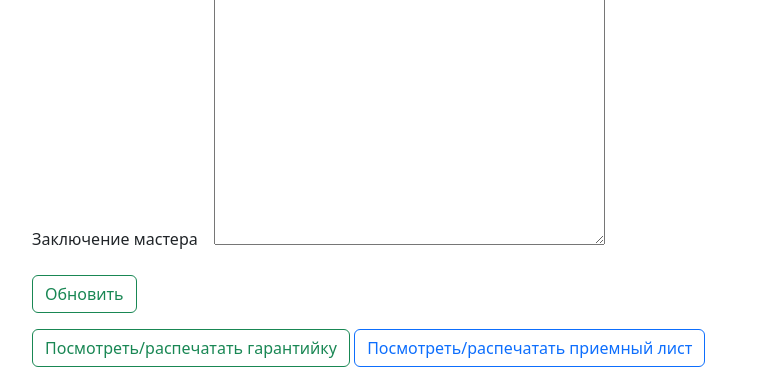
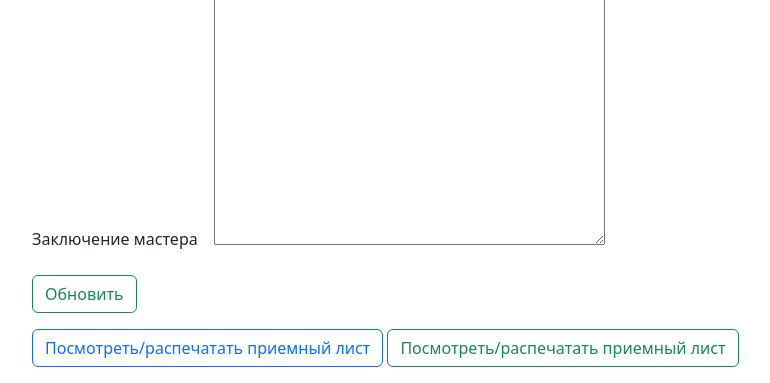
Before and after one commit to OlegChausov/rembase, a Django app: page /order/2/ in a window 1280 px wide. Shown: the part 2081-2464 px from the top of the page, without its empty margins (50-820 px from the left). Run offline with Django 5.2, Linux system fonts and the light colour scheme; data comes from the database, SQL or seed files in the repository; some libraries are stand-ins or nearby versions.

Commit message:
added some buttons

```diff
--- a/fixorder/templates/fixorder/orderlist.html
+++ b/fixorder/templates/fixorder/orderlist.html
@@ -28,9 +28,9 @@
 				{% endif %}
         </p>
 	<p>Дата поступления заказа: {{myo.time_create|date:"d-m-Y H:i:s"}}
-        <a href="{{ myo.get_absolute_url }} class="class="btn btn-outline-primary"">Смотреть/обработать заказ</a>
-        <a href="{{ myo.get_warrantydoc_urll }} class="class="btn btn-outline-success"">Посмотреть/распечатать гарантийку</a>
-        <a href="{{ myo.get_commingdoc_url }} class="class="btn btn-outline-primary"">Посмотреть/распечатать приемный лист</a>
+<a href="{{ myo.get_absolute_url }}" class="btn btn-outline-primary">Смотреть/обработать заказ</a>
+<a href="{{ myo.get_warrantydoc_url }}" class="btn btn-outline-success">Посмотреть/распечатать гарантийку</a>
+<a href="{{ myo.get_commingdoc_url }}" class="btn btn-outline-primary">Посмотреть/распечатать приемный лист</a>
     </p>
     </div>
  <hr>
--- a/fixorder/templates/fixorder/show_edit_order.html
+++ b/fixorder/templates/fixorder/show_edit_order.html
@@ -77,7 +77,6 @@
     });
 </script>
 
-<p><a href="{% url 'warrantydoc' pk=form.instance.pk %} class="class="btn btn-outline-success"">Посмотреть/распечатать гарантийку</a>
-
-<a href="{% url 'commingdoc' pk=form.instance.pk %} class="class="btn btn-outline-primary">Посмотреть/распечатать приемный лист</a></p>
+<p><a href="{% url 'commingdoc' pk=form.instance.pk %}" class="btn btn-outline-primary">Посмотреть/распечатать приемный лист</a>
+<a href="{% url 'commingdoc' pk=form.instance.pk %}" class="btn btn-outline-success">Посмотреть/распечатать приемный лист</a></p>
 {% endblock %}
```
